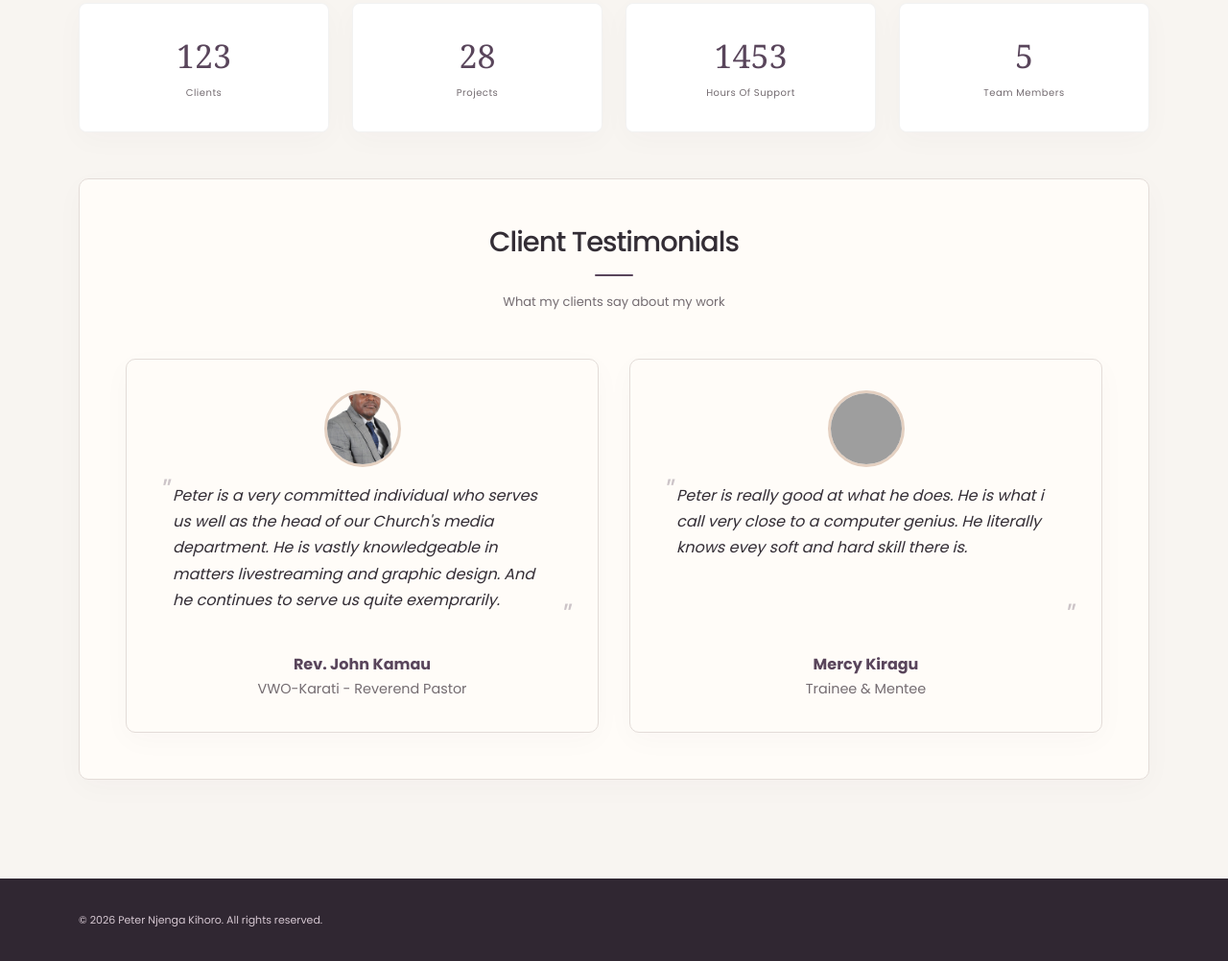
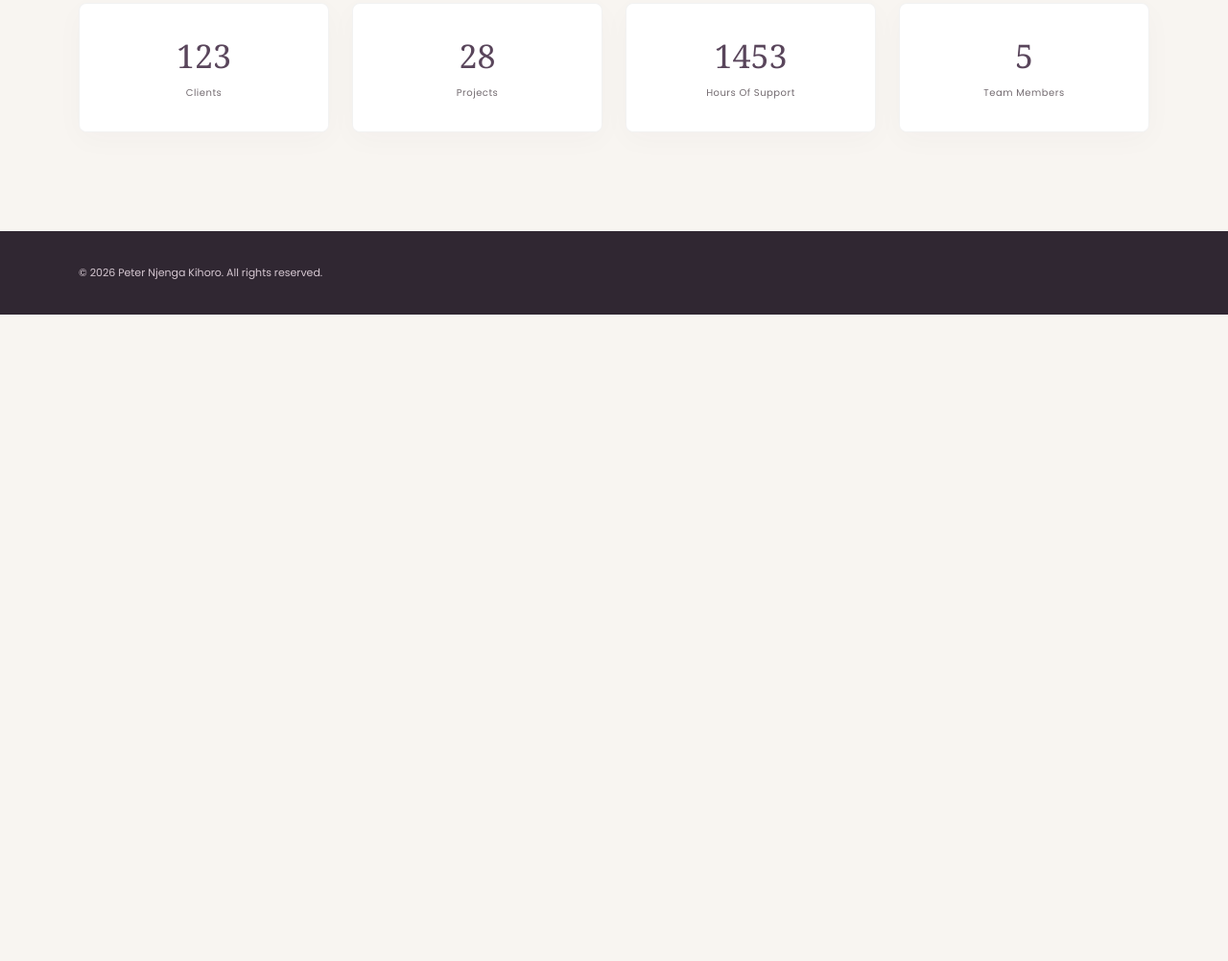
Before and after one commit to PeterNjengaK/personal-profile, a website: page about.html in a window 1280 px wide. Shown: the part 2018-3020 px from the top of the page at 96% size. After the commit the page ends 2346 px from the top, so only its background shows below. Drawn offline with Linux system fonts and the light colour scheme; no server answers; grey boxes are pictures that could not be loaded.

Commit message:
Remove testimonials from the public profile

```diff
--- a/about.html
+++ b/about.html
@@ -835,29 +835,6 @@
       </div>
     </section>
 
-    <!-- Testimonials Section -->
-    <section class="container">
-      <div class="testimonials-container fade-in">
-        <h2 class="section-title" data-profile-path="pageCopy.testimonialsTitle">Client Testimonials</h2>
-        <p class="section-subtitle" data-profile-path="pageCopy.testimonialsSubtitle">What my clients say about my work</p>
-
-        <div class="testimonials-grid" data-dynamic-testimonials>
-          <div class="testimonial">
-            <img src="images/testimonials-2.png" alt="Rev. John Kamau" class="testimonial-img">
-            <p class="testimonial-text">Peter is a very committed individual who serves us well as the head of our Church's media department. He is vastly knowledgeable in matters livestreaming and graphic design. And he continues to serve us quite exemprarily.</p>
-            <div class="testimonial-author">Rev. John Kamau</div>
-            <div class="testimonial-role">VWO-Karati - Reverend Pastor</div>
-          </div>
-
-          <div class="testimonial">
-            <img src="images/testimonials-1.jpg" alt="Mercy Kiragu" class="testimonial-img">
-            <p class="testimonial-text">Peter is really good at what he does. He is what i call very close to a computer genius. He literally knows evey soft and hard skill there is.</p>
-            <div class="testimonial-author">Mercy Kiragu</div>
-            <div class="testimonial-role">Trainee & Mentee</div>
-          </div>
-        </div>
-      </div>
-    </section>
   </main>
 
   <footer>
```
Also changed, not shown: data/profile.json (+1 -14 lines).
